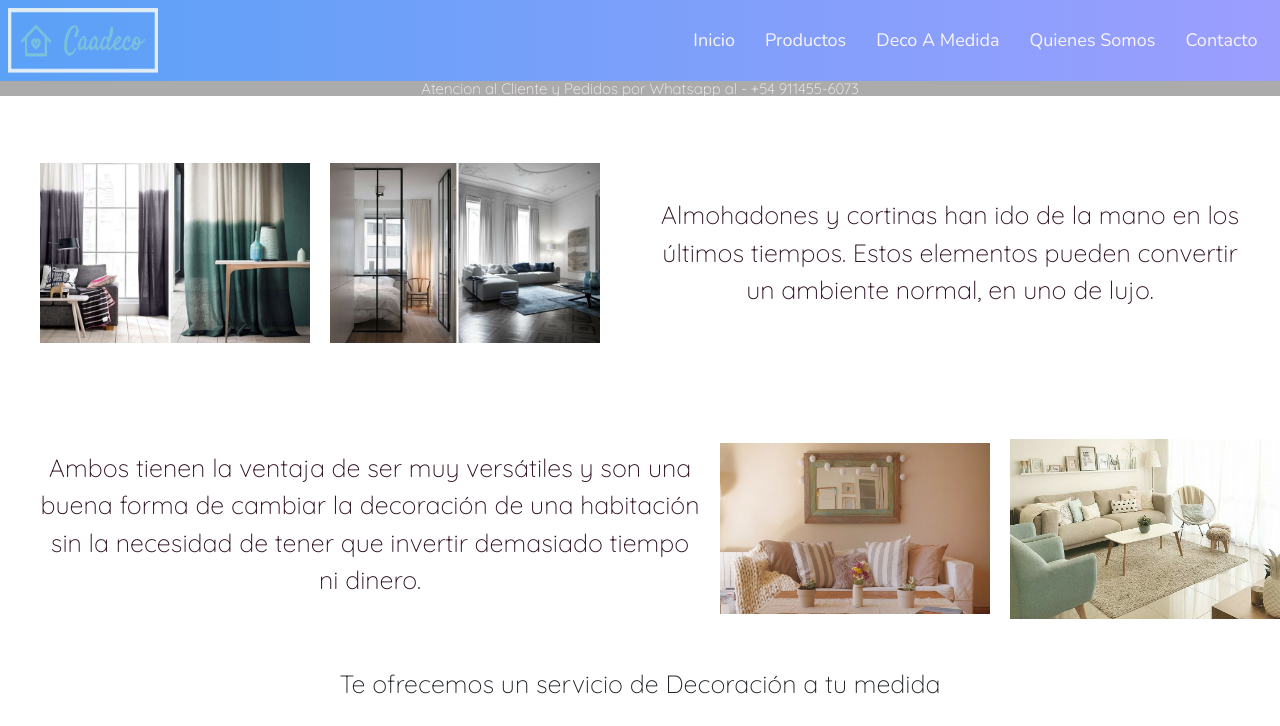
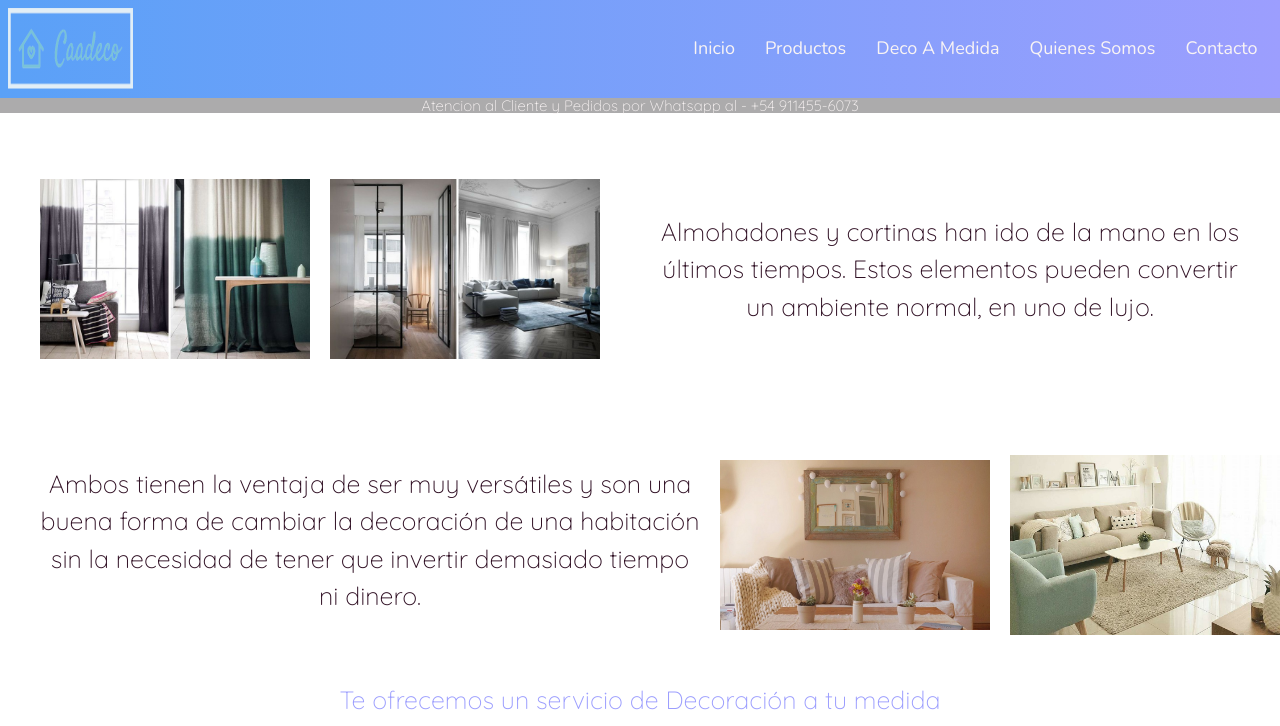
Before and after one commit to Sebasces/proyecto-coder-html-caadeco-repo, a website: page deco-a-medida.html in a window 1280 px wide. Shown: the top 726 px of the page. Drawn offline with nearby package versions, Linux system fonts and the light colour scheme.

Commit message:
Se corrigieron errores y se actulizo Sass y Seo

```diff
--- a/deco-a-medida.html
+++ b/deco-a-medida.html
@@ -19,7 +19,7 @@
             <nav class="navbar navbar-expand-md navbar-light background__Nav">
                 <div class="container-fluid">
                     <a class="navbar-brand" href="./index.html">
-                    <img src="./img/logo_small.png" alt="imagen logo de Caddeco" width="150" height="65">
+                    <img src="./img/logo_small.png" id="image_logo" alt="imagen logo de Caddeco">
                     </a>
                     <button class="navbar-toggler grad__Button" type="button" data-bs-toggle="collapse" data-bs-target="#navbarSupportedContent" aria-controls="navbarSupportedContent" aria-expanded="false" aria-label="Toggle navigation">
                     <span class="navbar-toggler-icon"></span>
@@ -75,7 +75,7 @@
             </div>
         </section>
         <div class="col-12 mt-4 text_titleh1">
-            <h1 class="text-center">Te ofrecemos un servicio de Decoración a tu medida</h1>
+            <h1 class="text-center color_alternative">Te ofrecemos un servicio de Decoración a tu medida</h1>
         </div>
         <section class="section_Amedida">
             <div>
```
Also changed, not shown: productos.html (+1 -1 lines).
